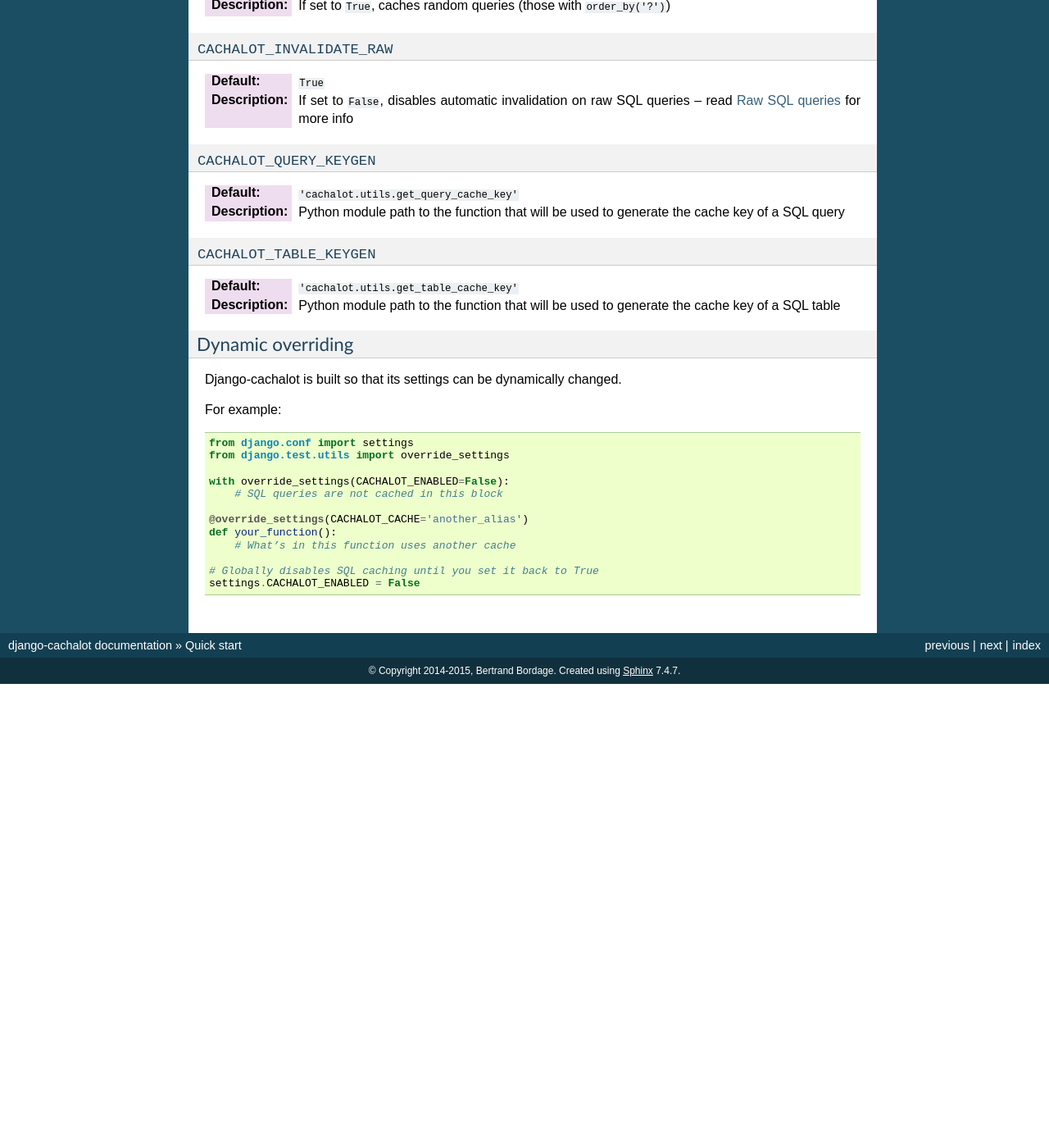
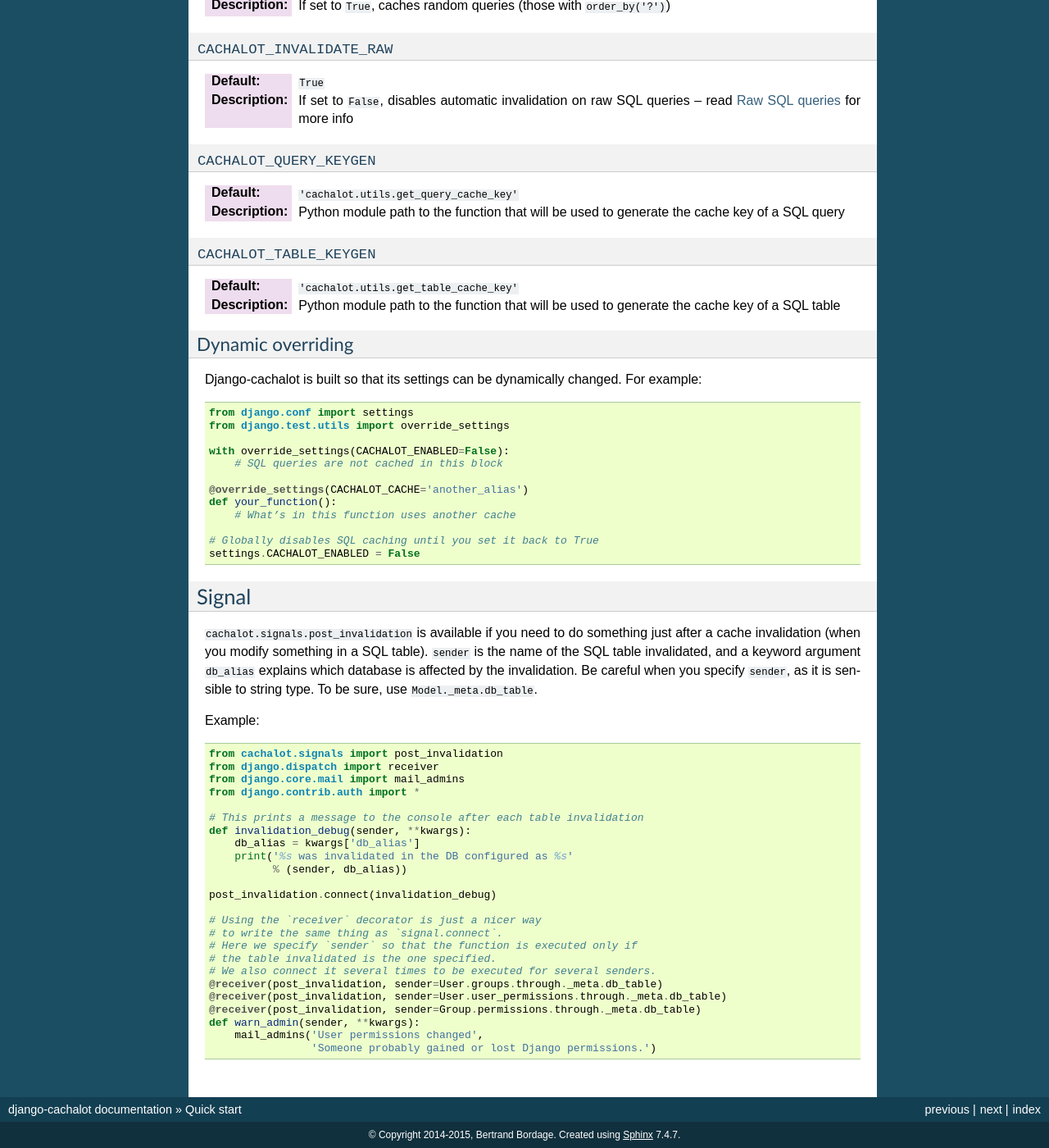
Before and after one commit to noripyt/django-cachalot, a Sphinx documentation site: the page built from docs/quickstart.rst, in a window 1280 px wide and 1400 px high, scrolled down 1034 px. Shown: the whole window at 82% size. Built offline with Sphinx 7.4.7, drawn with Linux system fonts in a browser that asks for light colours; pages that are not in the unit, such as notebooks, are missing from menus; the version number could not be read and is left out; before the commit the page ends 1868 px from its top, so only the background shows below that.

Commit message:
Adds a signal to trigger post-invalidation behaviours.

```diff
--- a/docs/quickstart.rst
+++ b/docs/quickstart.rst
@@ -95,7 +95,6 @@ Dynamic overriding
 ~~~~~~~~~~~~~~~~~~
 
 Django-cachalot is built so that its settings can be dynamically changed.
-
 For example:
 
 .. code:: python
@@ -112,3 +111,43 @@ For example:
 
     # Globally disables SQL caching until you set it back to True
     settings.CACHALOT_ENABLED = False
+
+
+Signal
+......
+
+``cachalot.signals.post_invalidation`` is available if you need to do something
+just after a cache invalidation (when you modify something in a SQL table).
+``sender`` is the name of the SQL table invalidated, and a keyword argument
+``db_alias`` explains which database is affected by the invalidation.
+Be careful when you specify ``sender``, as it is sensible to string type.
+To be sure, use ``Model._meta.db_table``.
+
+Example:
+
+.. code:: python
+
+    from cachalot.signals import post_invalidation
+    from django.dispatch import receiver
+    from django.core.mail import mail_admins
+    from django.contrib.auth import *
+
+    # This prints a message to the console after each table invalidation
+    def invalidation_debug(sender, **kwargs):
+        db_alias = kwargs['db_alias']
+        print('%s was invalidated in the DB configured as %s'
+              % (sender, db_alias))
+
+    post_invalidation.connect(invalidation_debug)
+
+    # Using the `receiver` decorator is just a nicer way
+    # to write the same thing as `signal.connect`.
+    # Here we specify `sender` so that the function is executed only if
+    # the table invalidated is the one specified.
+    # We also connect it several times to be executed for several senders.
+    @receiver(post_invalidation, sender=User.groups.through._meta.db_table)
+    @receiver(post_invalidation, sender=User.user_permissions.through._meta.db_table)
+    @receiver(post_invalidation, sender=Group.permissions.through._meta.db_table)
+    def warn_admin(sender, **kwargs):
+        mail_admins('User permissions changed',
+                    'Someone probably gained or lost Django permissions.')
```
Also changed, not shown: 4 other files.
